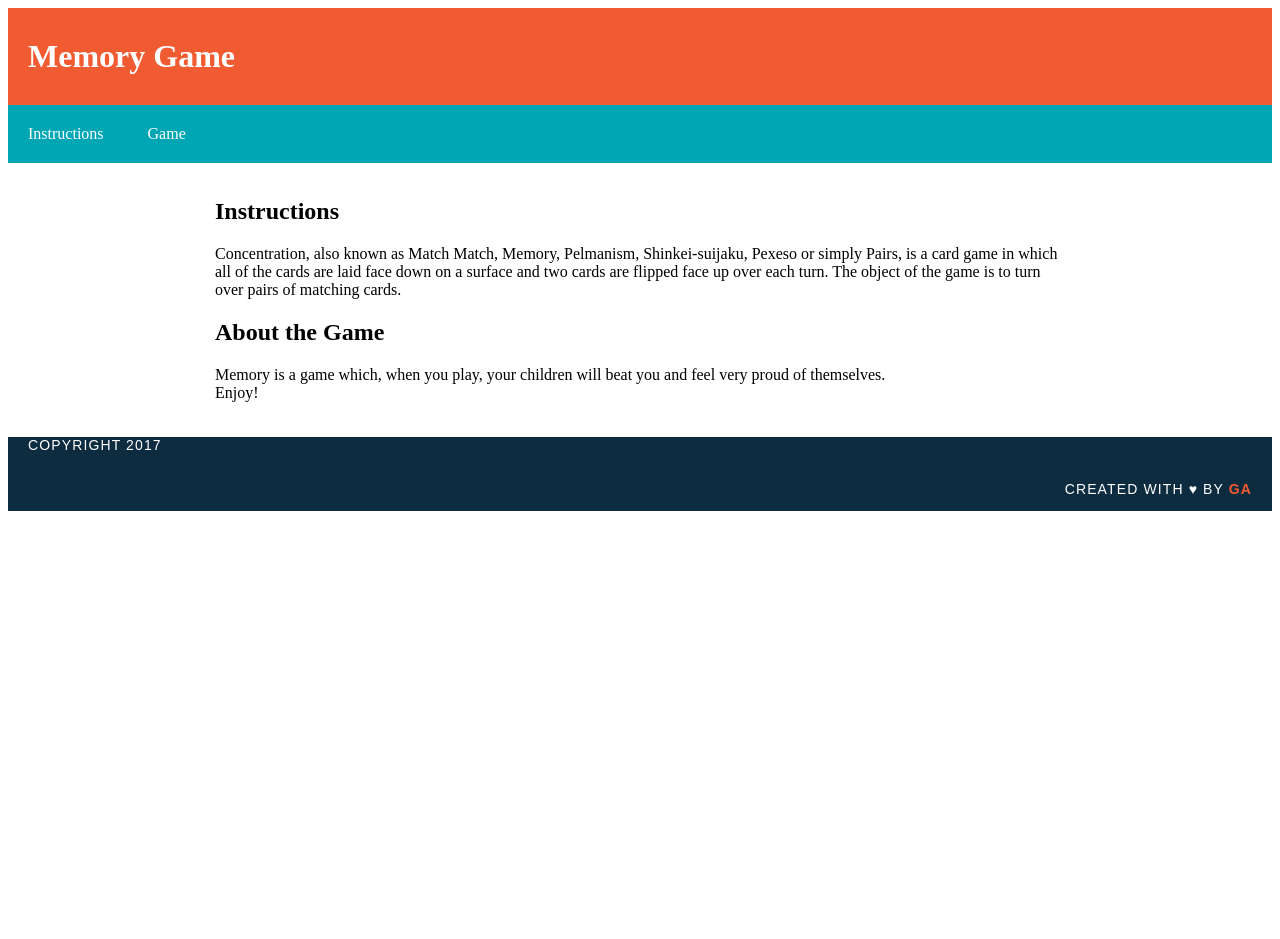
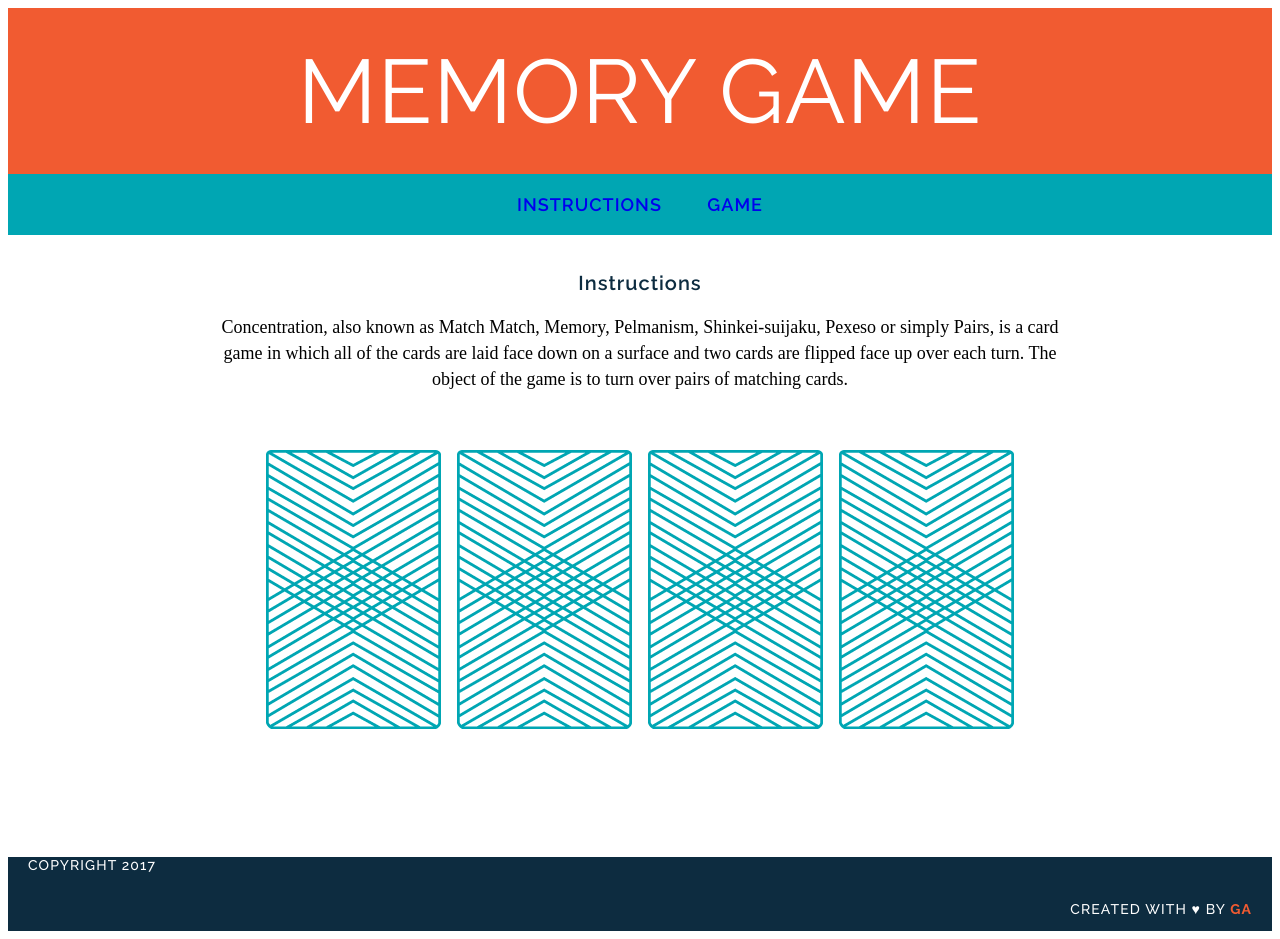
Before and after one commit to jamrod/memoryGame, a plain HTML site: page memory_game/index.html in a window 1280 px wide. Before the commit the page ends 800 px from the top, so only its background shows below. Drawn offline with Linux system fonts and the light colour scheme; a web font is replaced by a local one.

Commit message:
created game logic

```diff
--- a/memory_game/index.html
+++ b/memory_game/index.html
@@ -2,6 +2,7 @@
 <html>
 <head>
 	<title>Memory Card Game</title>
+	<link href="https://fonts.googleapis.com/css?family=Droid+Serif|Raleway:400,500,600,700" rel="stylesheet">
 	<link rel="stylesheet" type="text/css" href="style.css">
 
 </head>
@@ -20,19 +21,13 @@
 		<p>
 		Concentration, also known as Match Match, Memory, Pelmanism, Shinkei-suijaku, Pexeso or simply Pairs, is a card game in which all of the cards are laid face down on a surface and two cards are flipped face up over each turn. The object of the game is to turn over pairs of matching cards.
 		</p>
-		<h2>About the Game</h2>
-		<p>
-		Memory is a game which, when you play, your children will beat you and feel very proud of themselves.<br>
-		Enjoy!
-		</p>
+		<div id="game-board" class="board clearfix"></div>
+		<button id='reset'>Reset</button>
 	</main>
 
 	<footer class="clearfix">
-		<p class="copyright">
-			Copyright 2017
-		</p>
-		<p class="message">
-			Created with &hearts; by <span class="name">GA</span>
+		<p class="copyright">Copyright 2017</p>
+		<p class="message">Created with &hearts; by <span class="name">GA</span>
 		</p>
 
 	</footer>
--- a/memory_game/js/main.js
+++ b/memory_game/js/main.js
@@ -8,7 +8,7 @@ var cards = [
 	},
 	{
 		rank: "queen",
-		suit: 'hearts',
+		suit: 'diamonds',
 		cardImage: "images/queen-of-diamonds.png",
 	},
 	{
@@ -25,22 +25,45 @@ var cards = [
 
 var cardsInPlay = [];
 
-function checkForMatch() {
+function checkForMatch(cardID) {
 	if (cardsInPlay.length === 2) {
 	if (cardsInPlay[0] === cardsInPlay[1]) {
 		alert("You found a match.");
-	} else {
-		alert("Sorry, try again.")
+		} else {
+		alert("Not this time, try again.")
 		}
+		document.getElementById('reset').style.visibility = "visible";
+
 	};
 }
-function flipCard(cardID) {
-console.log("User flipped " + cards[cardID].rank);
-console.log("User flipped " + cards[cardID].suit);
-console.log("User flipped " + cards[cardID].cardImage);
-cardsInPlay.push(cards[cardID].name);
-checkForMatch();
+function flipCard() {
+	var cardID = this.getAttribute('data-id')
+	cardsInPlay.push(cards[cardID].rank);
+	this.setAttribute('src', cards[cardID].cardImage);
+	checkForMatch(cardID);
 }
 
-flipCard(0);
-flipCard(2);
+
+function createBoard() {
+	for (i = 0; i < cards.length; i++) {
+		cardElement = document.createElement('img');
+		cardElement.setAttribute('src', 'images/back.png');
+		cardElement.setAttribute('data-id', i);
+		cardElement.addEventListener('click', flipCard);
+		document.getElementById('game-board').appendChild(this.cardElement);
+	}
+}
+
+function reset() {
+	cardsInPlay = [];
+	var gameBoard = document.getElementById("game-board");
+	for (i = 0; i <= 3; i++) {
+		num = 3 - i;
+		gameBoard.removeChild(gameBoard.childNodes[num]);
+	}
+	document.getElementById('reset').style.visibility = "hidden";
+	createBoard();
+}
+document.getElementById('reset').addEventListener('click', reset);
+
+createBoard();
--- a/memory_game/style.css
+++ b/memory_game/style.css
@@ -1,23 +1,47 @@
 header {
+	font-family: "Raleway", sans-serif;
+	text-transform: uppercase;
+	color: #ffffff;
 	background-color: #f15b31;
-	color: white;
+	letter-spacing: 1px;
+	font-weight: 400;
+	font-size: 45px;
 	padding: 30px 20px;
+	margin: 0;
+	text-align: center;
+}
+
+h1 {
+	font-family: "Raleway", sans-serif;
+	font-weight: 400;
 	margin: 0;
 }
 
-h1 {
-	margin: 0;
+h2 {
+	font-family: "Raleway", sans-serif;
+	color: #0d2c40;
+	letter-spacing: 1px;
+	font-weight: 600;
+	font-size: 20px;
+}
+
+p {
+	font-family: "Droid Serif", serif;
 }
 
 nav {
-	background-color: #00A6B3;
-	color: white;
+	font-family: "Raleway", sans-serif;
+	text-transform: uppercase;
+	color: #ffffff;
+	background-color: #00a6b3;
+	letter-spacing: 1px;
+	font-weight: 600;
+	font-size: 18px;
 	padding: 20px 0;
-
+	text-align: center;
 }
 
 a {
-	color: white;
 	margin: 0 20px;
 	text-decoration: none;
  	border-bottom: solid 2px transparent;
@@ -28,13 +52,28 @@ a:hover {
 }
 
 main {
+	font-family: "Droid Serif", serif;
+	line-height: 26px;
+	font-size: 18px;
 	margin: 35px auto;
 	width: 850px;
-
+	text-align: center;
 }
 
 img {
 	margin: 40px 8px;
+}
+
+#reset {
+	visibility: hidden;
+	background-color: #f15b31;
+	color: #ffffff;
+	font-family: "Raleway", sans-serif;
+	line-height: 40px;
+	width: 100px;
+	letter-spacing: .1em;
+	text-transform: uppercase;
+	font-weight: 400;
 }
 
 footer {
@@ -45,6 +84,7 @@ footer {
 	font-size: 14px;
 	letter-spacing: .08em;
 	font-weight: 500;
+
 }
 footer p {
 	font-family: Raleway, sans-serif;
@@ -58,16 +98,16 @@ footer p {
 	float: right;
 }
 
+.name {
+	color: #f15b31;
+	font-weight: 700;
+}
+
 .clearfix:after {
 visibility: hidden;
 display: block;
-content: " ";
+content: "";
 clear: both;
 height: 0;
 font-size: 0;
 }
-
-.name {
-	color: #f15b31;
-	font-weight: 700;
-}
```
Also changed, not shown: memory_game/images/back.png (added), memory_game/images/king-of-diamonds.png (added), memory_game/images/king-of-hearts.png (added), memory_game/images/queen-of-diamonds.png (added), memory_game/images/queen-of-hearts.png (added).
